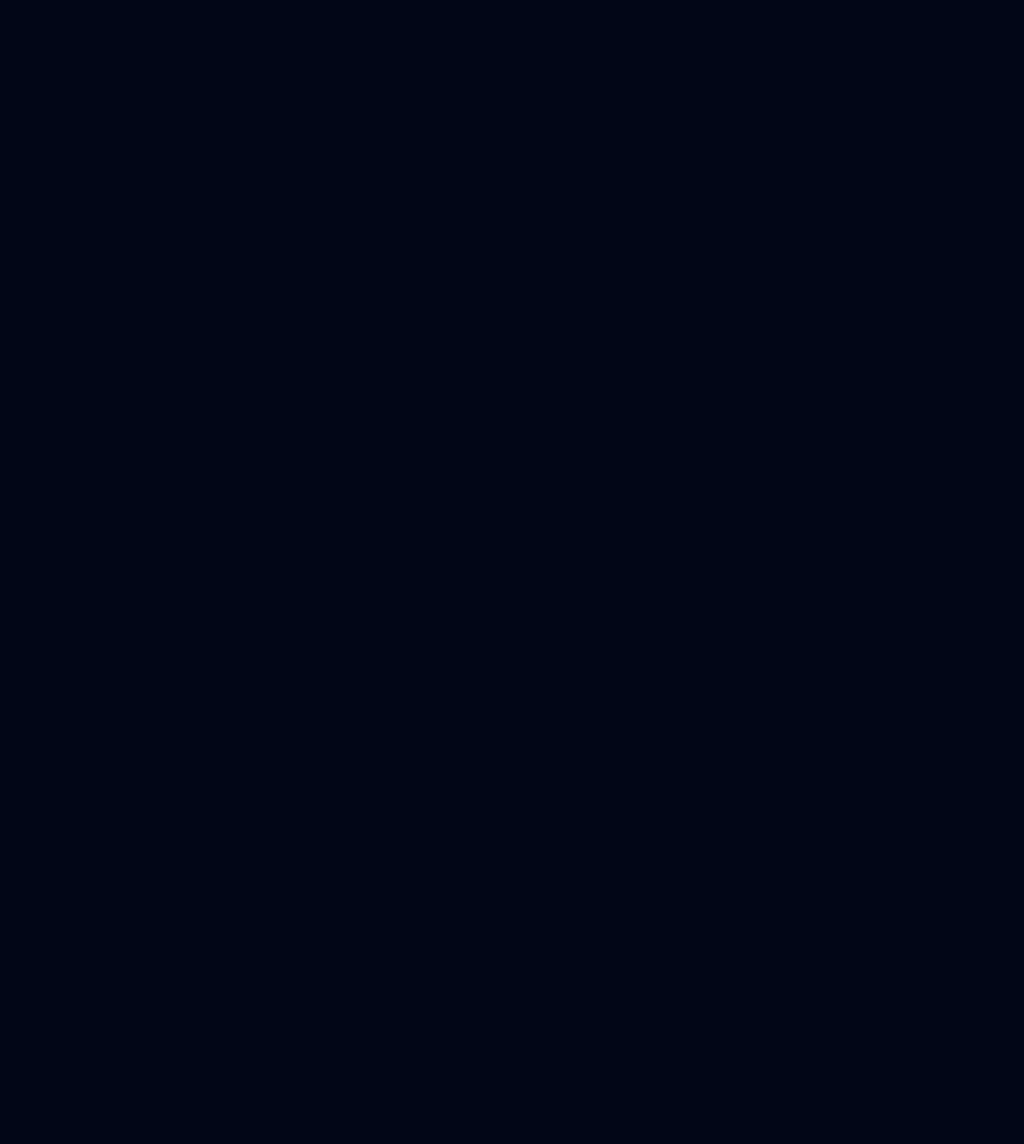
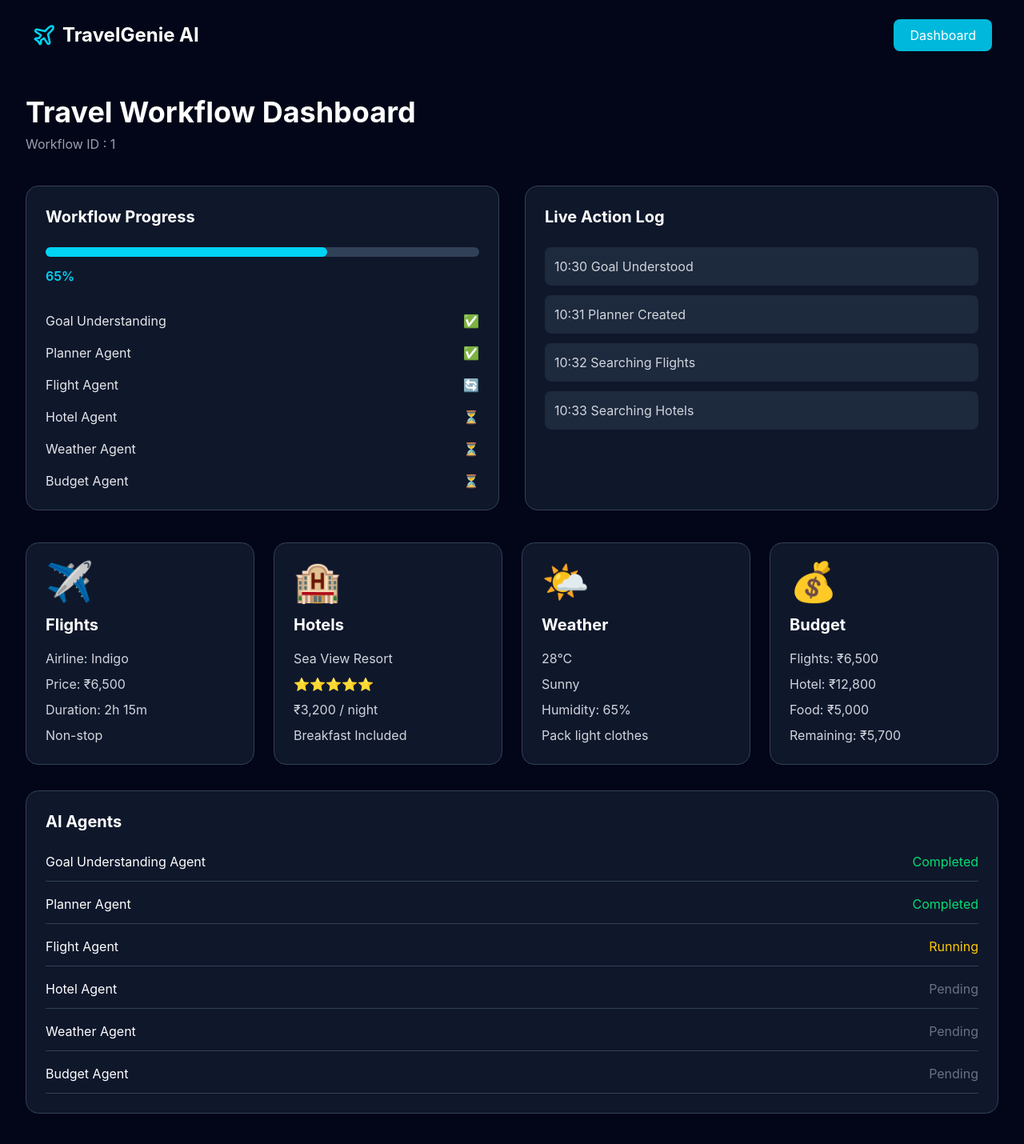
Before and after one commit to Narmadh19/InnovaHack, a React app in the folder Frontend/: page /dashboard/1 in a window 1280 px wide. Before the commit this address had no page. Shown: the top 1430 px of the page at 80% size. Before the commit the page ends 800 px from the top, so only its background shows below. Built offline with nearby package versions, Linux system fonts and the light colour scheme; the HTML template or start-up script is replaced by a standard one.

Commit message:
Added AI agent status section

```diff
--- a/Frontend/src/App.jsx
+++ b/Frontend/src/App.jsx
@@ -8,8 +8,7 @@ function App() {
     <BrowserRouter>
       <Routes>
         <Route path="/" element={<Landing />} />
-        <Route path="/dashboard" element={<Dashboard />} />
-      </Routes>
+<Route path="/dashboard/:workflowId" element={<Dashboard />} />      </Routes>
     </BrowserRouter>
   );
 }
--- /dev/null
+++ b/Frontend/src/components/AgentStatus.jsx
@@ -0,0 +1,68 @@
+const agents = [
+  {
+    name: "Goal Understanding Agent",
+    status: "Completed",
+  },
+  {
+    name: "Planner Agent",
+    status: "Completed",
+  },
+  {
+    name: "Flight Agent",
+    status: "Running",
+  },
+  {
+    name: "Hotel Agent",
+    status: "Pending",
+  },
+  {
+    name: "Weather Agent",
+    status: "Pending",
+  },
+  {
+    name: "Budget Agent",
+    status: "Pending",
+  },
+];
+
+const color = (status) => {
+  if (status === "Completed") return "text-green-400";
+  if (status === "Running") return "text-yellow-400";
+  return "text-gray-500";
+};
+
+function AgentStatus() {
+  return (
+    <div className="bg-slate-900 rounded-2xl p-6 border border-slate-700 mt-8">
+
+      <h2 className="text-white text-xl font-bold">
+        AI Agents
+      </h2>
+
+      <div className="mt-6 space-y-4">
+
+        {agents.map((agent) => (
+
+          <div
+            key={agent.name}
+            className="flex justify-between border-b border-slate-700 pb-3"
+          >
+            <span className="text-white">
+              {agent.name}
+            </span>
+
+            <span className={color(agent.status)}>
+              {agent.status}
+            </span>
+
+          </div>
+
+        ))}
+
+      </div>
+
+    </div>
+  );
+}
+
+export default AgentStatus;
--- a/Frontend/src/components/Navbar.jsx
+++ b/Frontend/src/components/Navbar.jsx
@@ -14,7 +14,7 @@ function Navbar() {
 
       </div>
 
-      <Link to="/dashboard">
+      <Link to="/dashboard/:workflowId">
     <button className="bg-cyan-500 px-5 py-2 rounded-lg text-white hover:bg-cyan-600">
         Dashboard
     </button>
--- a/Frontend/src/pages/Dashboard.jsx
+++ b/Frontend/src/pages/Dashboard.jsx
@@ -3,7 +3,11 @@ import WorkflowProgress from "../components/WorkflowProgress";
 import ActionLog from "../components/ActionLog";
 import ResultsGrid from "../components/ResultsGrid";
 import ItineraryCard from "../components/ItineraryCard";
+import { useParams } from "react-router-dom";
+import AgentStatus from "../components/AgentStatus";
 function Dashboard() {
+
+const { workflowId } = useParams();
   return (
     <div className="min-h-screen bg-slate-950">
       <Navbar />
@@ -15,8 +19,8 @@ function Dashboard() {
         </h1>
 
         <p className="text-gray-400 mt-2">
-          Workflow ID : trip001
-        </p>
+  Workflow ID : {workflowId}
+</p>
 
         <div className="grid md:grid-cols-2 gap-8 mt-10">
           <WorkflowProgress />
@@ -24,6 +28,7 @@ function Dashboard() {
         </div>
 
         <ResultsGrid />
+        <AgentStatus />
         <ItineraryCard />
         <div className="flex gap-4 mt-8">
 
@@ -35,6 +40,7 @@ function Dashboard() {
     Share Report
   </button>
 
+
 </div>
 
       </div>
--- a/Frontend/src/pages/Landing.jsx
+++ b/Frontend/src/pages/Landing.jsx
@@ -3,10 +3,32 @@ import { FaMicrophone } from "react-icons/fa";
 import PromptCards from "../components/PromptCards";
 import AgentSection from "../components/AgentSection";
 import { useNavigate } from "react-router-dom";
+import { useState } from "react";
+import api from "../services/api";
+
 function Landing() {
   const navigate = useNavigate();
+  const [message, setMessage] = useState("");
+
+  const handleGenerate = async () => {
+    try {
+      // If backend is not ready, comment these lines and use navigate("/dashboard/demo")
+      const res = await api.post("/workflow", {
+        message,
+      });
+
+      const workflowId = res.data.workflowId;
+
+      navigate(`/dashboard/${workflowId}`);
+    } catch (err) {
+      console.log(err);
+
+      // Temporary navigation for UI testing
+      navigate("/dashboard/demo");
+    }
+  };
+
   return (
-
     <div className="min-h-screen bg-slate-950">
 
       <Navbar />
@@ -24,6 +46,8 @@ function Landing() {
         <div className="mt-12 flex items-center bg-slate-800 rounded-xl border border-slate-700 p-2 w-[700px]">
 
           <input
+            value={message}
+            onChange={(e) => setMessage(e.target.value)}
             placeholder="Plan a Goa trip under ₹30,000..."
             className="bg-transparent outline-none flex-1 text-white px-4"
           />
@@ -35,11 +59,12 @@ function Landing() {
         </div>
 
         <button
-    onClick={() => navigate("/dashboard")}
+          onClick={handleGenerate}
           className="mt-8 bg-cyan-500 px-8 py-3 rounded-xl text-white hover:bg-cyan-600"
         >
           Generate Plan
         </button>
+
         <PromptCards />
 
         <AgentSection />
--- a/Frontend/src/services/api.js
+++ b/Frontend/src/services/api.js
@@ -0,0 +1,10 @@
+import axios from "axios";
+
+const api = axios.create({
+  baseURL: "http://localhost:8080/api",
+  headers: {
+    "Content-Type": "application/json",
+  },
+});
+
+export default api;
```
Lines whose indentation alone changed are shown as unchanged.
